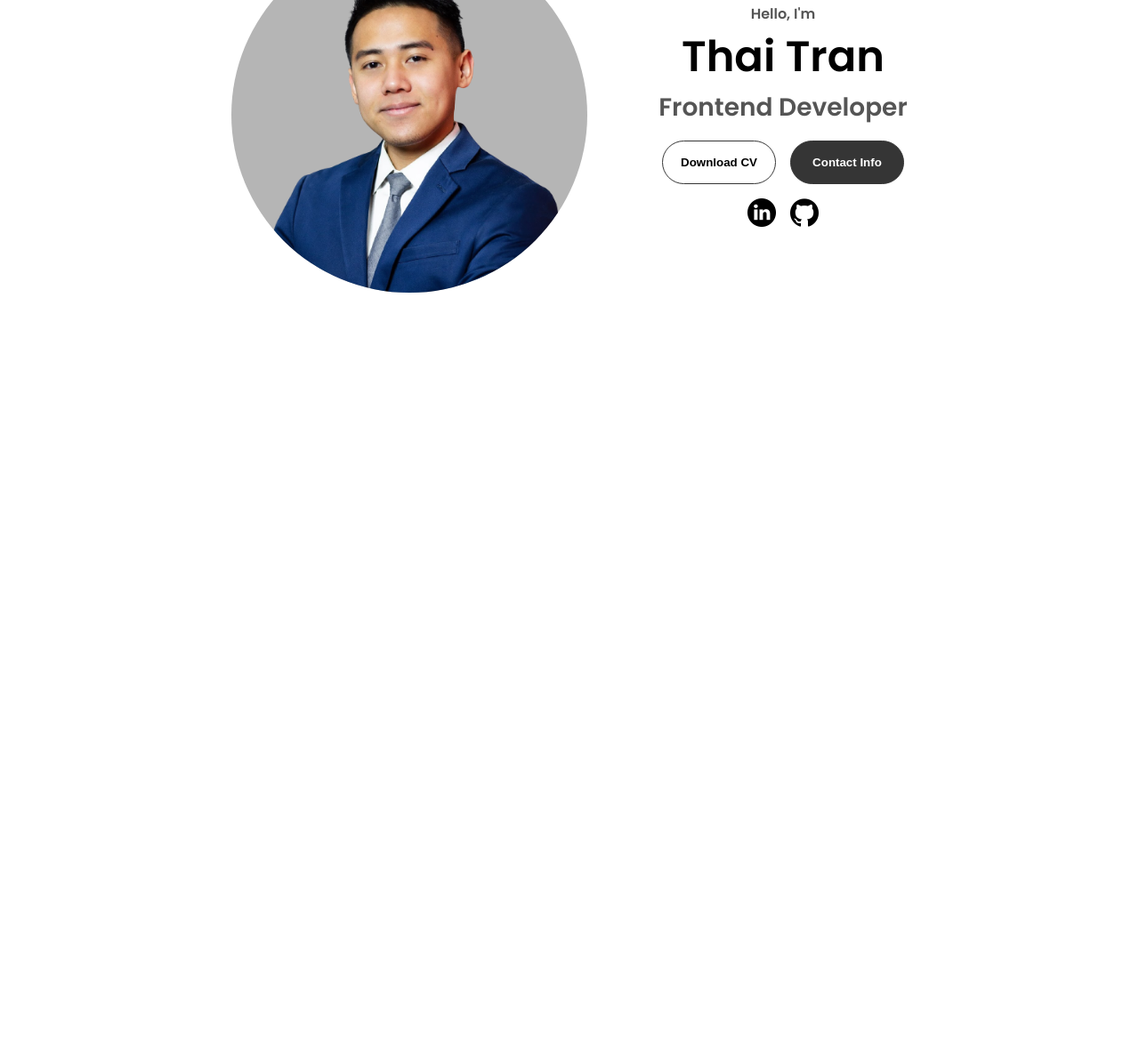
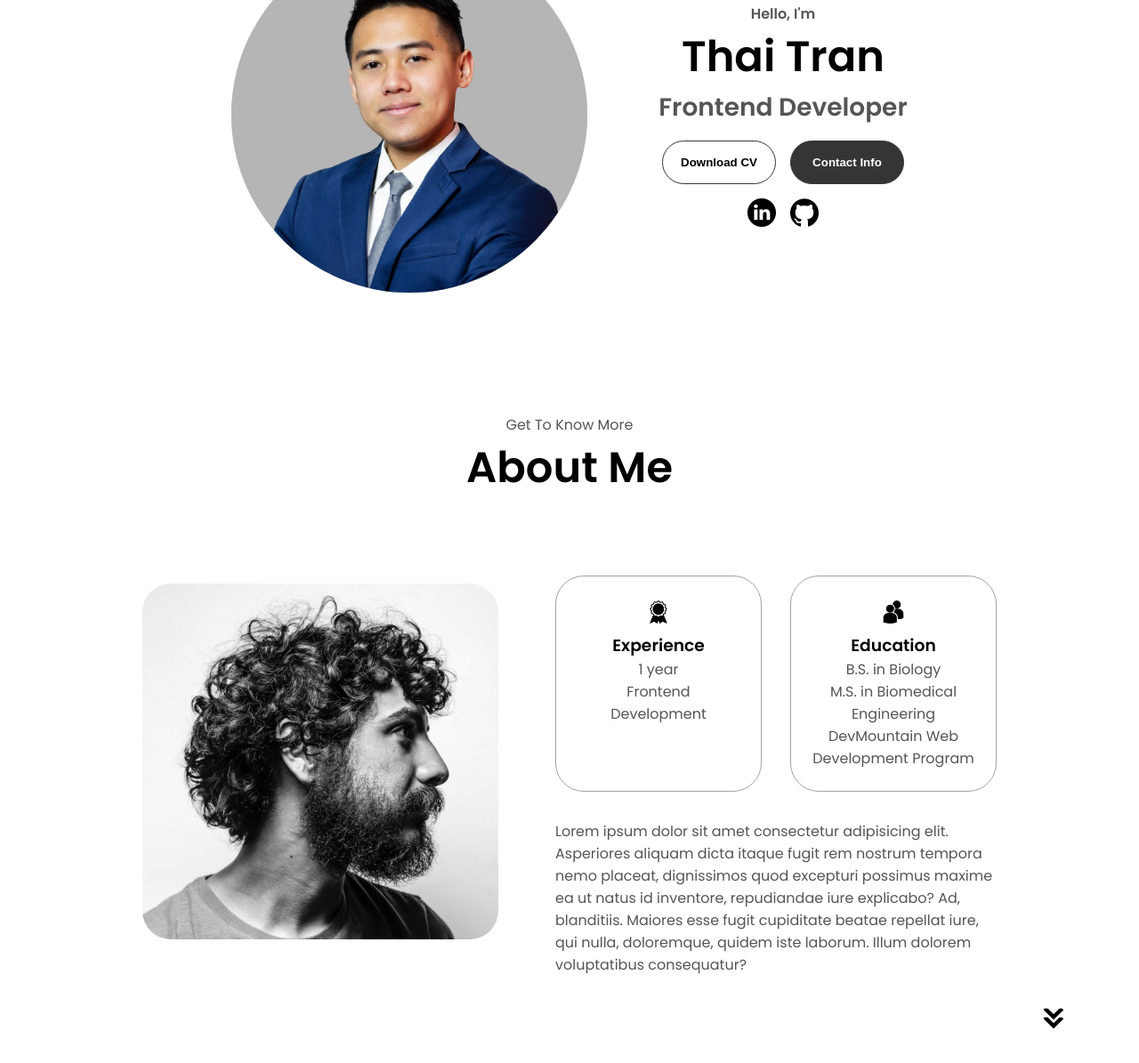
Before and after one commit to thaitommytran/portfolio-2024, a plain HTML site: page index.html in a window 1280 px wide. Shown: the part 343-1538 px from the top of the page at 89% size. Before the commit the page ends 800 px from the top, so only its background shows below. Drawn offline with Linux system fonts and the light colour scheme.

Commit message:
added about me section

```diff
--- a/index.html
+++ b/index.html
@@ -53,7 +53,10 @@
     </nav>
     <section id="profile">
       <div class="section__pic-container">
-        <img src="./assets/headshot.png" alt="Thai Tran Profile Picture" />
+        <img
+          class="profile-pic"
+          src="assets/headshot.png"
+          alt="Thai Tran Profile Picture" />
       </div>
       <div class="section__text">
         <p class="section__text__p1">Hello, I'm</p>
@@ -64,13 +67,56 @@
           <button class="btn btn-color-1">Contact Info</button>
         </div>
         <div id="socials-container">
-          <img
-            class="icon"
-            src="./assets/linkedin.png"
-            alt="LinkedIn Profile" />
+          <img class="icon" src="assets/linkedin.png" alt="LinkedIn Profile" />
           <img class="icon" src="./assets/github.png" alt="GitHub Profile" />
         </div>
       </div>
     </section>
+    <section id="about">
+      <p class="section__text__p1">Get To Know More</p>
+      <h1 class="title">About Me</h1>
+      <div class="section-container">
+        <div class="section__pic-container">
+          <img
+            class="about-pic"
+            src="assets/about-pic.png"
+            alt="Thai Tran Profile Picture" />
+        </div>
+        <div class="about-details-container">
+          <div class="about-containers">
+            <div class="details-container">
+              <img
+                class="icon"
+                src="assets/experience.png"
+                alt="Experience Icon" />
+              <h3>Experience</h3>
+              <p>1 year<br />Frontend Development</p>
+            </div>
+            <div class="details-container">
+              <img
+                class="icon"
+                src="assets/education.png"
+                alt="Education Icon" />
+              <h3>Education</h3>
+              <p>
+                B.S. in Biology<br />M.S. in Biomedical Engineering<br />DevMountain
+                Web Development Program
+              </p>
+            </div>
+          </div>
+          <div class="text-container">
+            <p>
+              Lorem ipsum dolor sit amet consectetur adipisicing elit.
+              Asperiores aliquam dicta itaque fugit rem nostrum tempora nemo
+              placeat, dignissimos quod excepturi possimus maxime ea ut natus id
+              inventore, repudiandae iure explicabo? Ad, blanditiis. Maiores
+              esse fugit cupiditate beatae repellat iure, qui nulla, doloremque,
+              quidem iste laborum. Illum dolorem voluptatibus consequatur?
+            </p>
+          </div>
+        </div>
+      </div>
+      <img class="icon arrow" src="assets/arrow.png" alt="Arrow Icon" />
+    </section>
   </body>
 </html>
--- a/styles.css
+++ b/styles.css
@@ -155,6 +155,8 @@ section {
 
 .section-container {
   display: flex;
+  gap: 4rem;
+  height: 80%;
 }
 
 /* PROFILE */
@@ -170,11 +172,11 @@ section {
   height: 400px;
   width: 400px;
   margin: auto 0;
-  background-color: rgb(181, 181, 181);
-  border-radius: 200px;
 }
 
-.section__pic-container img {
+#profile .section__pic-container,
+.profile-pic {
+  background-color: rgb(181, 181, 181);
   border-radius: 200px;
 }
 
@@ -256,3 +258,44 @@ section {
 .btn-color-2:hover {
   border: rgb(255, 255, 255) 0.1rem solid;
 }
+
+/* ABOUT SECTION */
+#about {
+  position: relative;
+}
+
+.about-pic {
+  border-radius: 2rem;
+}
+
+.about-details-container,
+.about-containers {
+  display: flex;
+}
+
+.about-details-container {
+  justify-content: center;
+  flex-direction: column;
+}
+
+.about-containers {
+  gap: 2rem;
+  margin-bottom: 2rem;
+  margin-top: 2rem;
+}
+
+.details-container {
+  padding: 1.5rem;
+  flex: 1;
+  background: white;
+  border-radius: 2rem;
+  border: rgb(53, 53, 53) 0.1rem solid;
+  border-color: rgb(163, 163, 163);
+  text-align: center;
+}
+
+.arrow {
+  position: absolute;
+  right: -5rem;
+  bottom: 2.5rem;
+}
```
